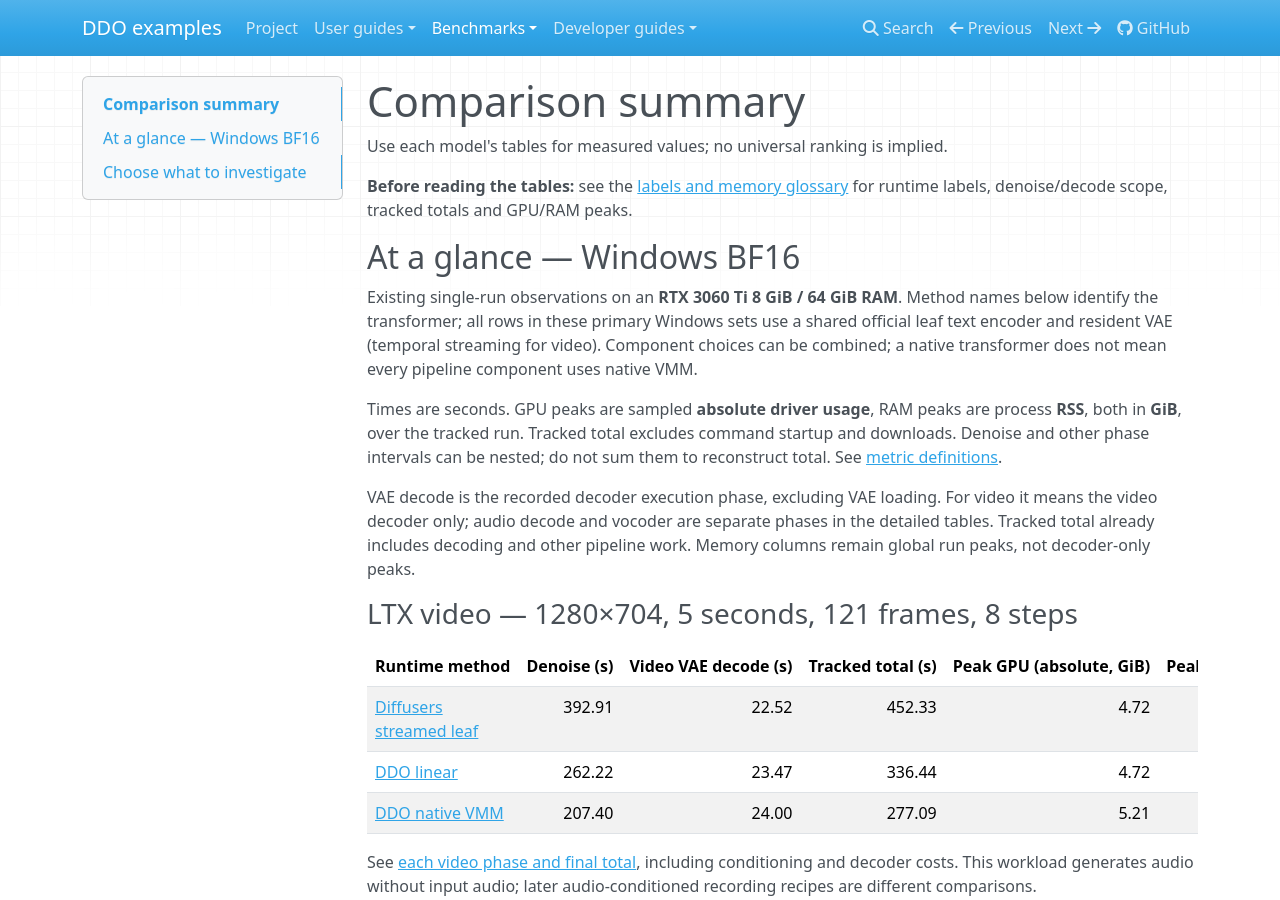
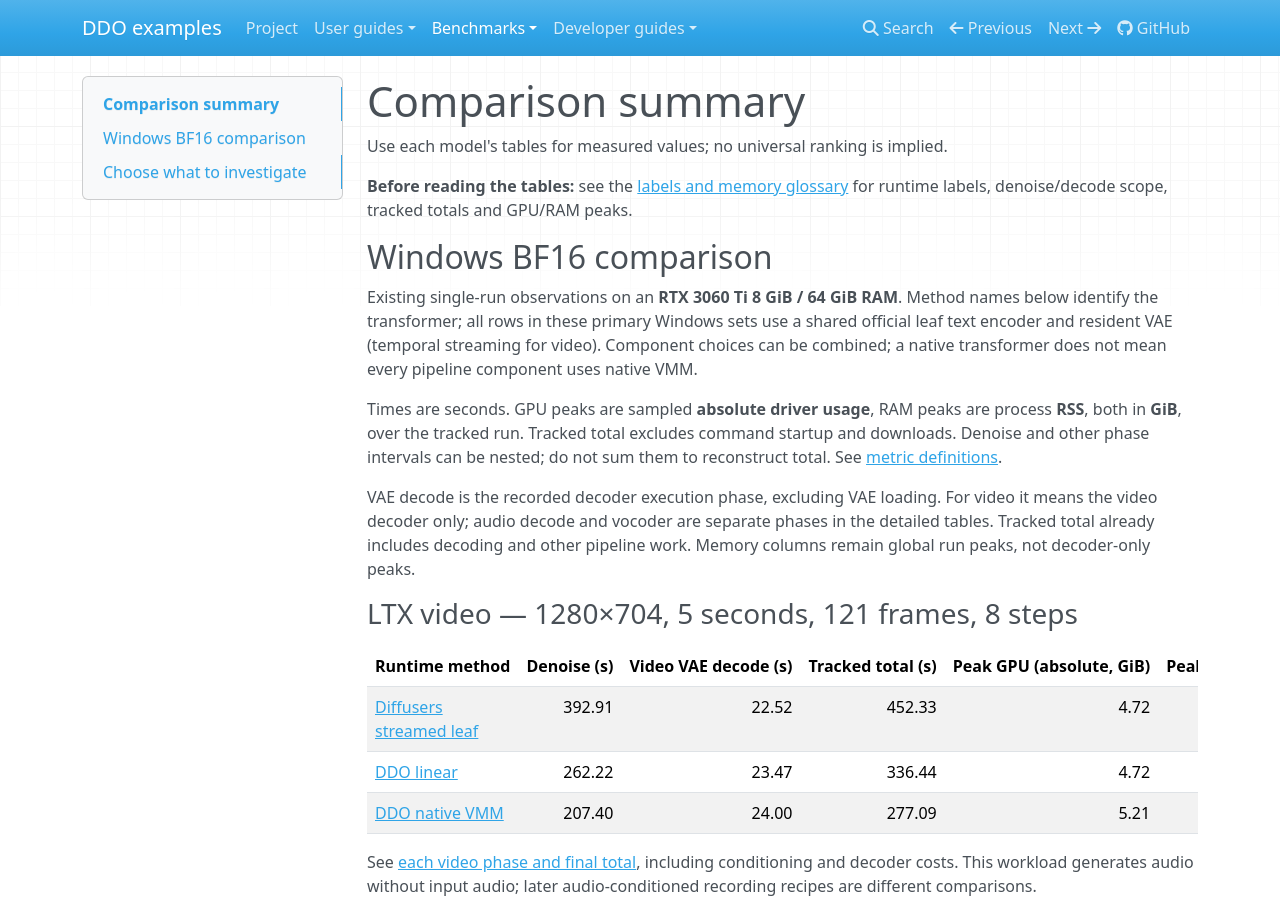
Before and after one commit to DEVAIEXP/ddo-examples, an MkDocs documentation site: the page built from docs/benchmarks/summary.md, in a window 1280 px wide and 900 px high. Built offline with MkDocs 1.6.1, drawn with Linux system fonts in a browser that asks for light colours.

Commit message:
docs: rename Windows BF16 comparison heading

```diff
--- a/docs/benchmarks/README.md
+++ b/docs/benchmarks/README.md
@@ -5,7 +5,7 @@ tables and hardware recommendations; scenario names link to their configuration,
 measurement scope and comparison limits.
 
 For a short method / latency / peak-memory comparison, start with the
-[comparison summary](summary.md#at-a-glance-windows-bf16). Primary model pages
+[comparison summary](summary.md#windows-bf16-comparison). Primary model pages
 then show a separate table for each phase and finish each platform set with the
 measured pipeline total. Choose a component strategy from its own phase table;
 do not combine the fastest rows into an unmeasured pipeline result.
--- a/docs/benchmarks/summary.md
+++ b/docs/benchmarks/summary.md
@@ -5,7 +5,7 @@ Use each model's tables for measured values; no universal ranking is implied.
 **Before reading the tables:** see the [labels and memory glossary](glossary.md)
 for runtime labels, denoise/decode scope, tracked totals and GPU/RAM peaks.
 
-## At a glance — Windows BF16
+## Windows BF16 comparison
 
 Existing single-run observations on an **RTX 3060 Ti 8 GiB / 64 GiB RAM**.
 Method names below identify the transformer; all rows in these primary Windows
```
